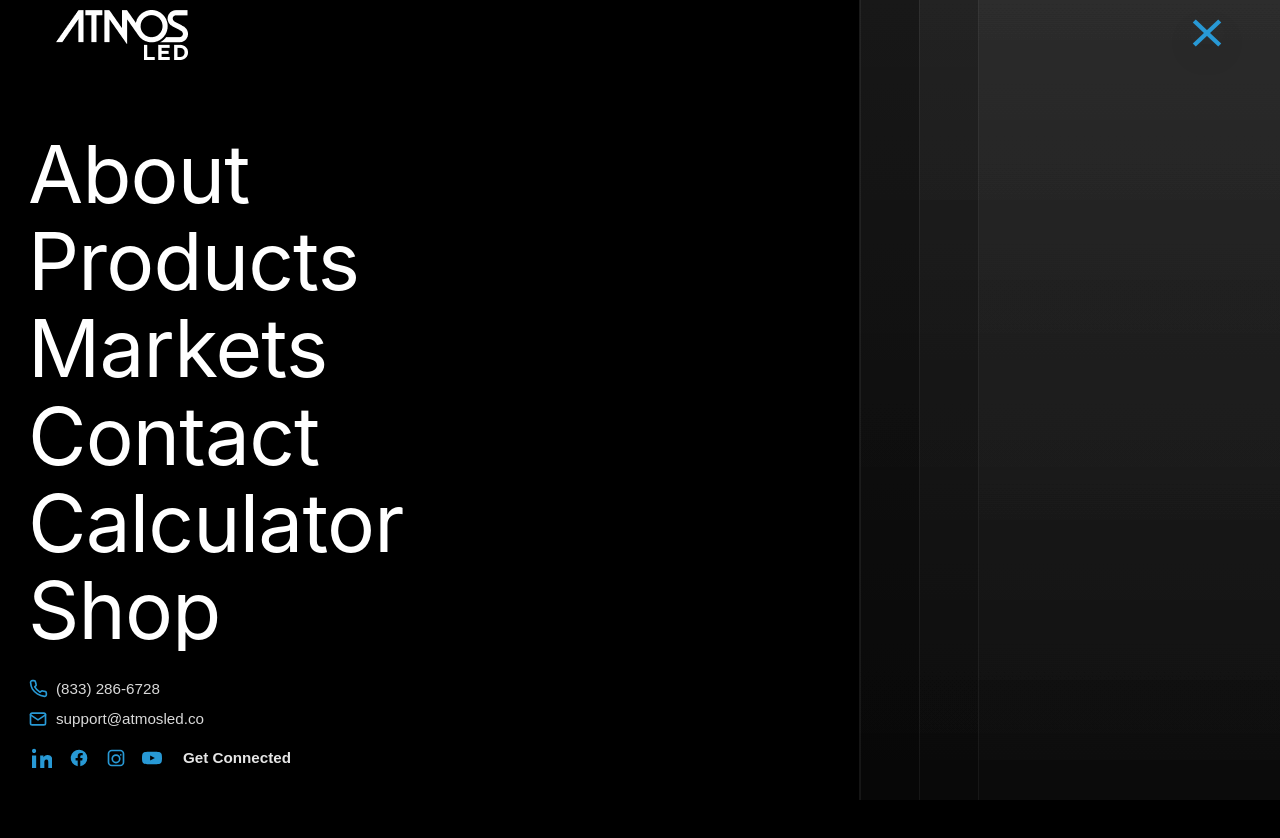
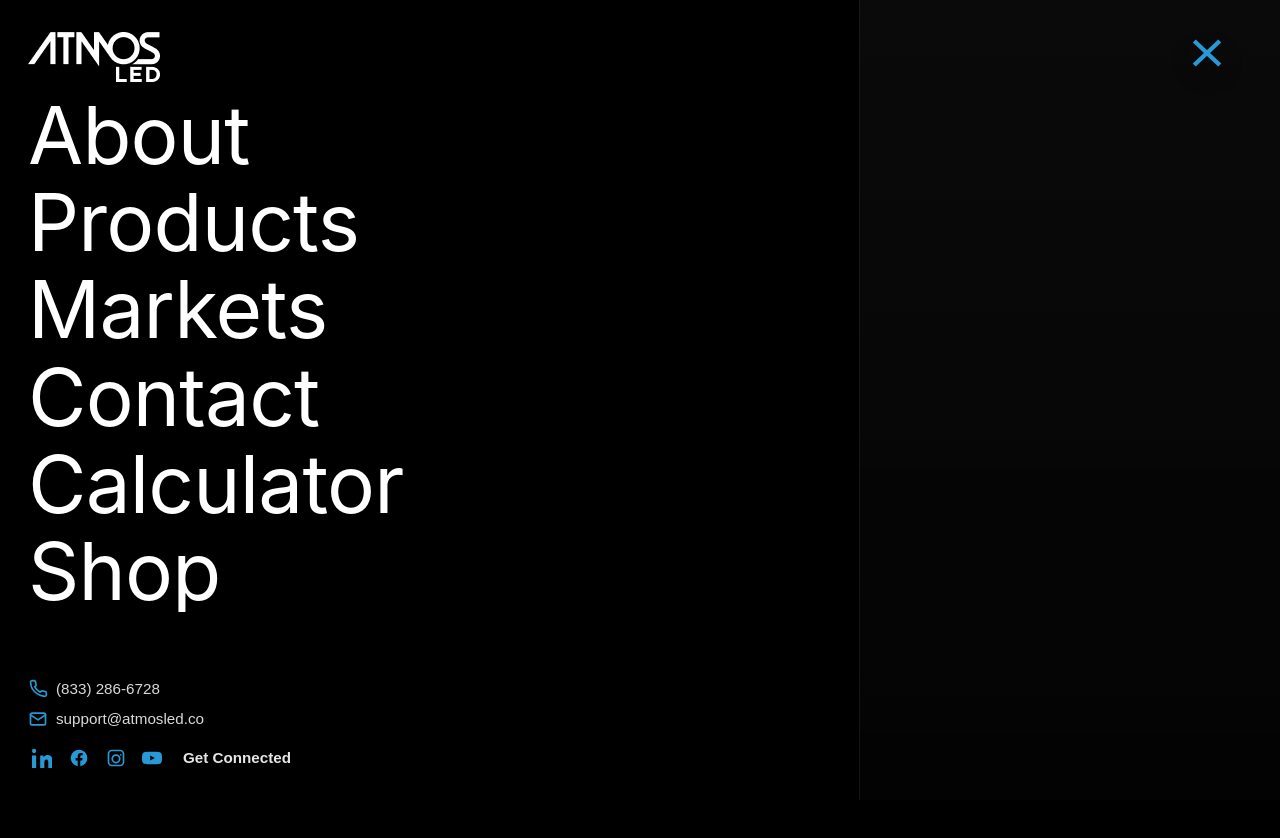
Before and after one commit to itsrichardhaar/Atmos-No-CMS, a React (Vite) app in the folder atmos-no-cms/: page / in a window 1280 px wide. Both pictures are taken after a click on the button "Menu". Shown: the top 838 px of the page. Built offline with nearby package versions, Linux system fonts and the light colour scheme; a web font is replaced by a local one.

Commit message:
Work on nav bar padding

```diff
--- a/atmos-no-cms/src/components/Nav/Nav.css
+++ b/atmos-no-cms/src/components/Nav/Nav.css
@@ -26,6 +26,7 @@
 .nav__bar{
   display:flex; align-items:center; justify-content:space-between;
   height: 100%;
+  padding: 20px 1rem !important;
 }
 
 
@@ -46,7 +47,6 @@
     font-weight: 700;
     letter-spacing: .02em;
     margin-top: 10px;
-    z-index: 2002;
 }
 
 .mobile__logo {
@@ -135,7 +135,6 @@
   flex-direction: column;
   gap: .25rem;
   width: min(680px, 92vw);
-  padding-top: 100px;
 }
 
 .menu__link{
@@ -333,6 +332,7 @@
 }
 
 /* Container of decorative layers */
+
 .menu__prelayers{
   position: absolute;
   top: 0; right: 0; bottom: 0;
@@ -342,7 +342,7 @@
   overflow: visible;
 }
 
-
+ /*
 .menu__prelayer{
   position: absolute;
   top: 0; right: 0; height: 100%;
@@ -353,7 +353,7 @@
   background: linear-gradient(180deg, rgba(255,255,255,.06), rgba(255,255,255,.02));
   backdrop-filter: saturate(120%) blur(0px);
 }
-
+*/
 
 .menu__prelayer[data-i="1"]{ width: 100%;               transition-duration: .52s; transition-delay: 0ms; }
 .menu__prelayer[data-i="2"]{ width: 86%;  opacity:.9;   transition-duration: .48s; transition-delay: 70ms; right: 0; }
--- a/atmos-no-cms/src/components/Nav/Nav.tsx
+++ b/atmos-no-cms/src/components/Nav/Nav.tsx
@@ -66,6 +66,9 @@
         </div>
         <nav className="menu__panel" aria-label="Primary">
           <div className="menu__links">
+            <Link to="/" className="mobile__logo" aria-label="Go to home">
+                <img src={logo} alt="ATMOS LED" className="nav__logo-img" />
+            </Link>
             <NavLink to="/about" className={linkClass}>About</NavLink>
             <NavLink to="/products" className={linkClass}>Products</NavLink>
             <NavLink to="/markets" className={linkClass}>Markets</NavLink>
```
